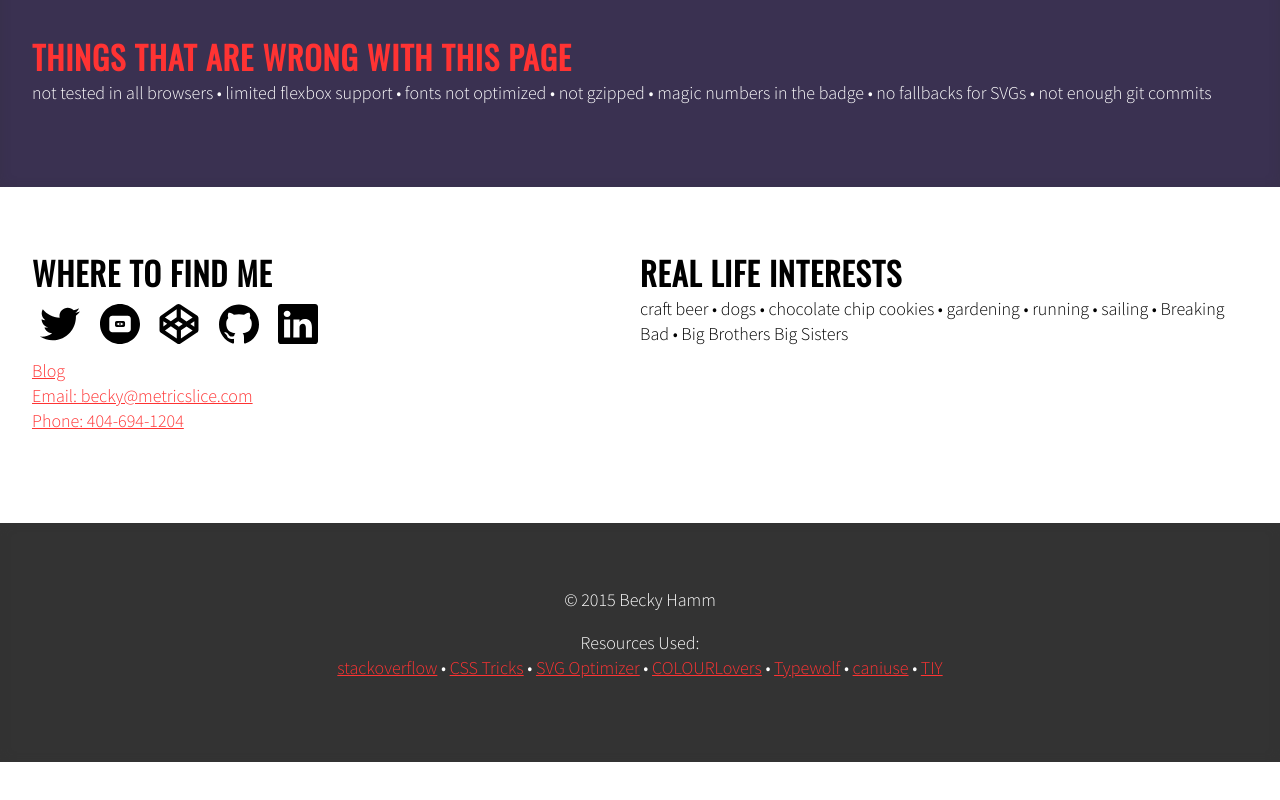
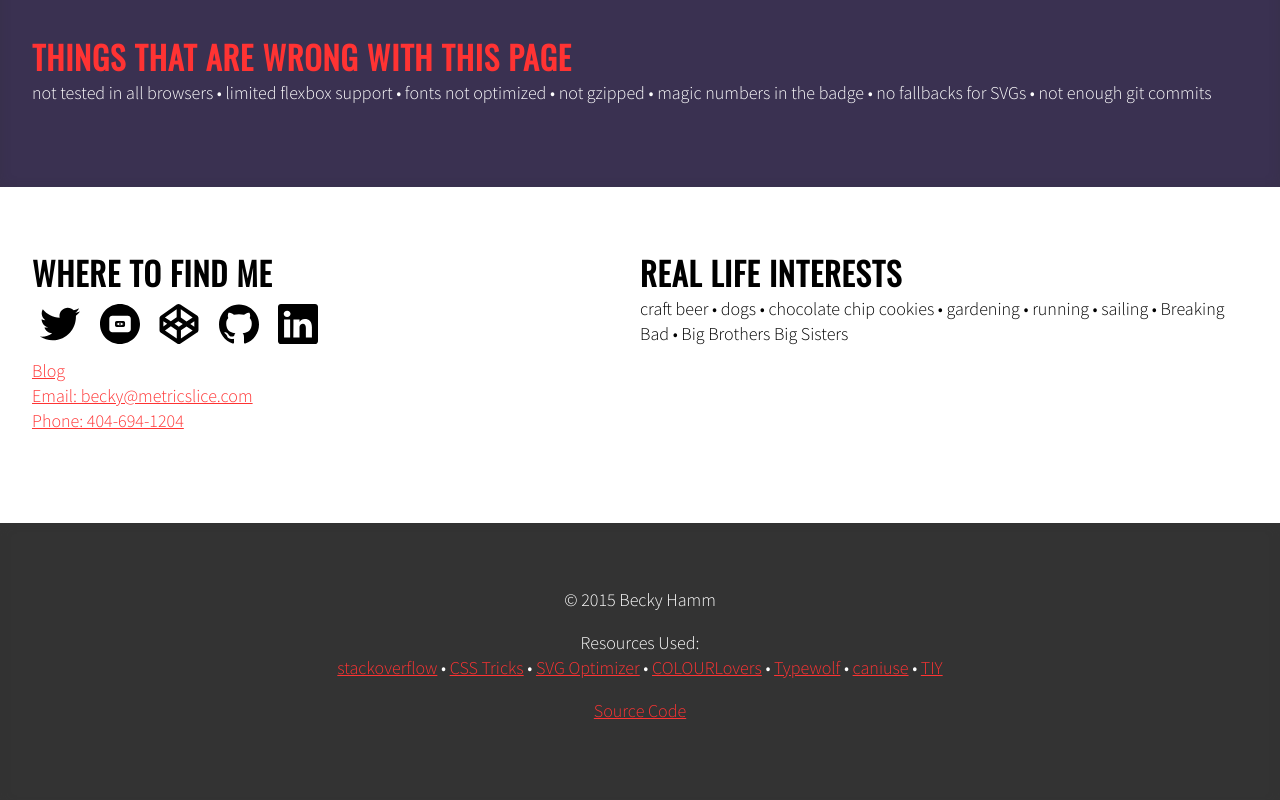
Before and after one commit to thebeckyhamm/wants-to-be-an-instructor, a website: page index.html in a window 1280 px wide. Shown: the part 2888-3688 px from the top of the page. Before the commit the page ends 3650 px from the top, so only its background shows below. Drawn offline with nearby package versions, Linux system fonts and the light colour scheme.

Commit message:
add source code link

```diff
--- a/index.html
+++ b/index.html
@@ -156,6 +156,7 @@
         <p>&copy; 2015 Becky Hamm</p>
         <span>Resources Used:</span>
         <p><a href="http://stackoverflow.com/">stackoverflow</a> &bull; <a href="https://css-tricks.com/using-svg/">CSS Tricks</a> &bull; <a href="http://petercollingridge.appspot.com/svg_optimiser">SVG Optimizer</a> &bull; <a href="http://www.colourlovers.com/palette/1450260/Indigo_Sunrise-RC">COLOURLovers</a> &bull; <a href="http://www.typewolf.com/">Typewolf</a> &bull; <a href="http://caniuse.com/">caniuse</a> &bull; <a href="http://theironyard.com/">TIY</a></p>
+        <p><a href="http://github.com/thebeckyhamm/wants-to-be-an-instructor">Source Code</a></p>
     </footer>
 
 
```
